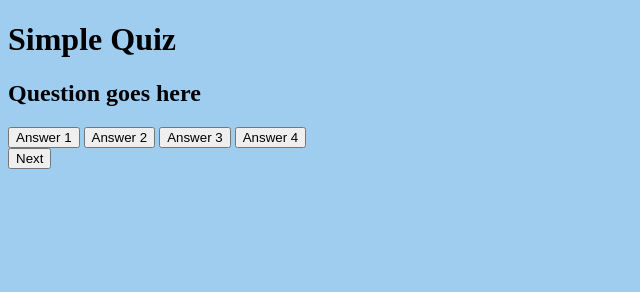
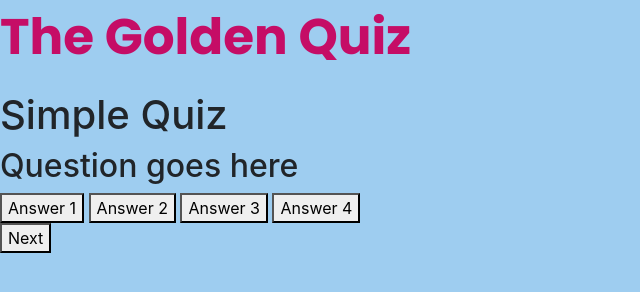
Before and after one commit to kchohanaza/Quiz-Game, a plain HTML site: page index.html in a window 1280 px wide. Shown: the whole page, without its empty margins (0-640 px from the left). Drawn offline with nearby package versions, Linux system fonts and the light colour scheme.

Commit message:
add heading and font

```diff
--- a/assets/css/style.css
+++ b/assets/css/style.css
@@ -1,3 +1,18 @@
+/**********************************Google font*/
+
+@import url('https://fonts.googleapis.com/css2?family=Poppins:ital,wght@0,100;0,200;0,300;0,400;0,500;0,600;0,700;0,800;0,900;1,100;1,200;1,300;1,400;1,500;1,600;1,700;1,800;1,900&display=swap');
+
+
+/**********************************Font Styles*/
+
+
+.banner-text {
+    font-family: Poppins, sans-serif;
+    font-weight: 700;
+    color: #C50D66;
+    font-size: 50px;
+}
+
 body{
     background-color: rgb(158, 205, 240);
 }
--- a/index.html
+++ b/index.html
@@ -3,10 +3,20 @@
 <head>
     <meta charset="UTF-8">
     <meta name="viewport" content="width=device-width, initial-scale=1.0">
+    <!-- Bootstrap CSS -->
+    <link rel="stylesheet" href="https://cdn.jsdelivr.net/npm/bootstrap@4.3.1/dist/css/bootstrap.min.css" integrity="sha384-ggOyR0iXCbMQv3Xipma34MD+dH/1fQ784/j6cY/iJTQUOhcWr7x9JvoRxT2MZw1T" crossorigin="anonymous">
+
+
     <title>Quiz App</title>
     <link rel="stylesheet" href="assets/css/style.css">
 </head>
+
+
 <body>
+    <div id="banner">
+        <p class="banner-text">The Golden Quiz</p>
+      </div>
+
     <div>
         <h1>Simple Quiz</h1>
         <div>
```
